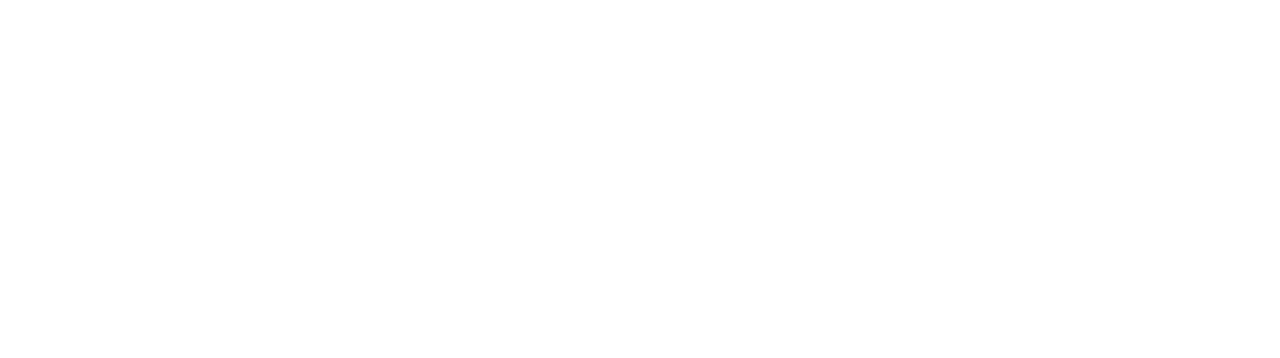
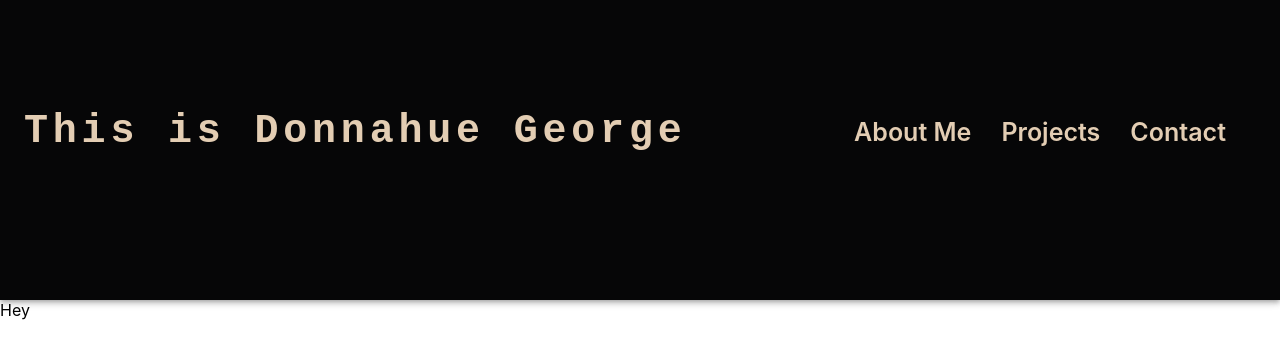
Before and after one commit to Latinobull/latinobull.github.io, a React (Create React App) app: page /main in a window 1280 px wide. Before the commit this address had no page. Shown: the top 358 px of the page. Built offline with nearby package versions, Linux system fonts and the light colour scheme.

Commit message:
finishing intro page and Header

```diff
--- a/package.json
+++ b/package.json
@@ -5,6 +5,7 @@
   "dependencies": {
     "@emotion/react": "^11.10.4",
     "@emotion/styled": "^11.10.4",
+    "@mui/icons-material": "^5.10.6",
     "@mui/material": "^5.10.6",
     "@testing-library/jest-dom": "^5.16.5",
     "@testing-library/react": "^13.4.0",
--- a/src/App.js
+++ b/src/App.js
@@ -1,12 +1,14 @@
 import './App.css';
 import { BrowserRouter as Router, Route, Routes } from 'react-router-dom';
 import Intro from './pages/Intro';
+import Home from './pages/Home';
 function App() {
   return (
     <div>
       <Router>
         <Routes>
           <Route exact path="/" element={<Intro />} />
+          <Route exact path="/main" element={<Home />} />
         </Routes>
       </Router>
     </div>
--- /dev/null
+++ b/src/components/About.js
@@ -0,0 +1,10 @@
+import React from 'react';
+// grey #E3CDB3
+
+export default function About() {
+  return (
+    <div>
+      <div>Hey</div>
+    </div>
+  );
+}
--- /dev/null
+++ b/src/components/Header.js
@@ -0,0 +1,147 @@
+import React, { useState } from 'react';
+import AppBar from '@mui/material/AppBar';
+import Box from '@mui/material/Box';
+import Toolbar from '@mui/material/Toolbar';
+import IconButton from '@mui/material/IconButton';
+import Typography from '@mui/material/Typography';
+import Menu from '@mui/material/Menu';
+import MenuIcon from '@mui/icons-material/Menu';
+import Container from '@mui/material/Container';
+import Avatar from '@mui/material/Avatar';
+import Button from '@mui/material/Button';
+import Tooltip from '@mui/material/Tooltip';
+import MenuItem from '@mui/material/MenuItem';
+import AdbIcon from '@mui/icons-material/Adb';
+import styled from '@emotion/styled';
+import { Link } from '@mui/material';
+const MyAppBar = styled(AppBar)(() => ({
+  backgroundColor: '#060607',
+  boxSizing: 'border-box',
+  maxHeight: '300px',
+  padding: '100px 0px',
+}));
+
+const MyName = styled(Typography)(() => ({
+  fontSize: '40px',
+  fontFamily: 'monospace',
+  fontWeight: 700,
+  letterSpacing: '.3rem',
+  color: '#E3CDB3',
+  textDecoration: 'none',
+}));
+const AppbarContent = styled(Link)(() => ({
+  marginRight: '30px',
+  textDecoration: 'none',
+  textAlign: 'center',
+  fontWeight: 600,
+  fontSize: '25px',
+  boxSizing: 'border-box',
+  color: '#E3CDB3',
+}));
+const pages = ['About Me', 'Projects', 'Contact'];
+export default function Header() {
+  const [anchorElNav, setAnchorElNav] = useState(null);
+  const [anchorElUser, setAnchorElUser] = useState(null);
+
+  const handleOpenNavMenu = event => {
+    setAnchorElNav(event.currentTarget);
+  };
+  const handleOpenUserMenu = event => {
+    setAnchorElUser(event.currentTarget);
+  };
+
+  const handleCloseNavMenu = () => {
+    setAnchorElNav(null);
+  };
+
+  const handleCloseUserMenu = () => {
+    setAnchorElUser(null);
+  };
+  return (
+    <MyAppBar position="static" sx={{ height: '300px' }}>
+      <Container maxWidth="xl">
+        <Toolbar disableGutters>
+          <Box sx={{ flexGrow: 1 }}>
+            <MyName
+              variant="h6"
+              noWrap
+              component="a"
+              href="/"
+              sx={{
+                mr: 2,
+                display: { xs: 'none', md: 'flex' },
+              }}
+            >
+              This is Donnahue George
+            </MyName>
+          </Box>
+          <Box sx={{ flexGrow: 1, display: { xs: 'flex', md: 'none' } }}>
+            <IconButton
+              size="large"
+              aria-label="account of current user"
+              aria-controls="menu-appbar"
+              aria-haspopup="true"
+              onClick={handleOpenNavMenu}
+              color="inherit"
+            >
+              <MenuIcon />
+            </IconButton>
+            <Menu
+              id="menu-appbar"
+              anchorEl={anchorElNav}
+              anchorOrigin={{
+                vertical: 'bottom',
+                horizontal: 'left',
+              }}
+              keepMounted
+              transformOrigin={{
+                vertical: 'top',
+                horizontal: 'left',
+              }}
+              open={Boolean(anchorElNav)}
+              onClose={handleCloseNavMenu}
+              sx={{
+                display: { xs: 'block', md: 'none' },
+              }}
+            >
+              {pages.map(page => (
+                <MenuItem key={page} onClick={handleCloseNavMenu}>
+                  <Typography textAlign="center">{page}</Typography>
+                </MenuItem>
+              ))}
+            </Menu>
+          </Box>
+          <Typography
+            variant="h5"
+            noWrap
+            component="a"
+            href=""
+            sx={{
+              mr: 2,
+              display: { xs: 'flex', md: 'none' },
+              flexGrow: 1,
+              fontFamily: 'monospace',
+              fontWeight: 700,
+              letterSpacing: '.3rem',
+              color: 'inherit',
+              textDecoration: 'none',
+            }}
+          >
+            This is Donnahue George
+          </Typography>
+          <Box
+            sx={{
+              display: { xs: 'none', md: 'inherit' },
+            }}
+          >
+            {pages.map(page => (
+              <AppbarContent key={page} onClick={handleCloseNavMenu} href={'#'}>
+                {page}
+              </AppbarContent>
+            ))}
+          </Box>
+        </Toolbar>
+      </Container>
+    </MyAppBar>
+  );
+}
--- /dev/null
+++ b/src/pages/Home.js
@@ -0,0 +1,11 @@
+import React from 'react';
+import About from '../components/About';
+import Header from '../components/Header';
+export default function Home() {
+  return (
+    <div>
+      <Header />
+      <About/>
+    </div>
+  );
+}
--- a/src/pages/Intro.js
+++ b/src/pages/Intro.js
@@ -13,13 +13,13 @@
   color: '#3D5B95',
   zIndex: 0,
   fontSize: 50,
-  backgroundColor: '#060607',
+  //   backgroundColor: '#060607',
 });
 const MyButton = styled(Button)({
   color: '#3D5B95',
   zIndex: 0,
   fontSize: 30,
-  backgroundColor: '#060607',
+  //   backgroundColor: '#060607',
 });
 export default function Intro() {
   const particlesInit = useCallback(async engine => {
@@ -177,7 +177,9 @@
         </Fade>
         {animation && (
           <Fade bottom duration={3000}>
-            <MyButton variant="text">Click to enter</MyButton>
+            <MyButton variant="text" href={'/main'}>
+              Click to enter
+            </MyButton>
           </Fade>
         )}
       </MyGrid>
```
Also changed, not shown: 1 other file (tests, documents, lock files or other folders).
